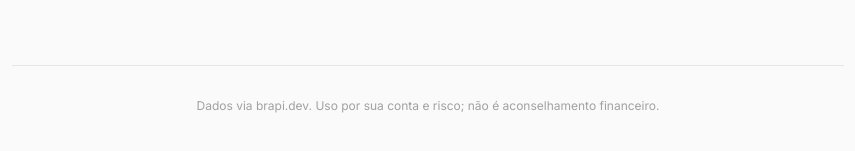
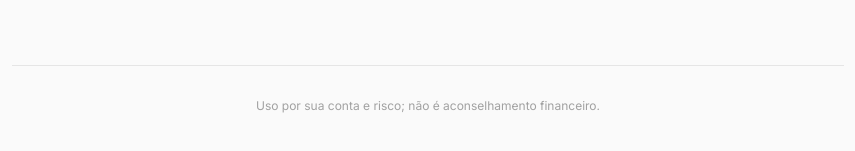
Before and after one commit to madeinmaracana/simuladividendos, a Next.js app: page / in a window 1280 px wide. Shown: the part 543-694 px from the top of the page, without its empty margins (212-1067 px from the left). Built offline with nearby package versions, Linux system fonts and the light colour scheme; no server answers.

Commit message:
Update layout.tsx

```diff
--- a/app/layout.tsx
+++ b/app/layout.tsx
@@ -67,7 +67,7 @@ export default function RootLayout({
           </header>
           {children}
           <footer className="mt-16 border-t border-neutral-200 pt-8 text-center text-xs text-neutral-400 dark:border-neutral-800">
-            Dados via brapi.dev. Uso por sua conta e risco; não é aconselhamento financeiro.
+            Uso por sua conta e risco; não é aconselhamento financeiro.
           </footer>
         </div>
       </body>
```
